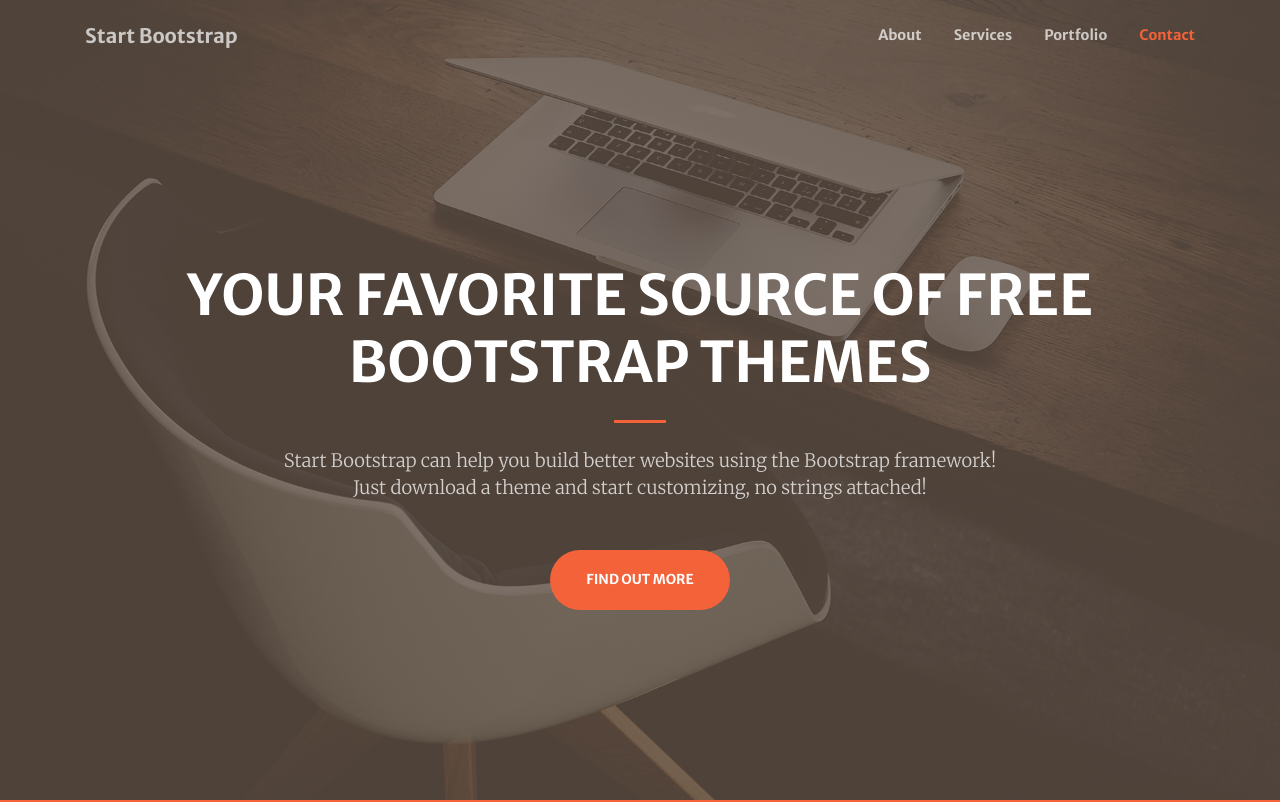
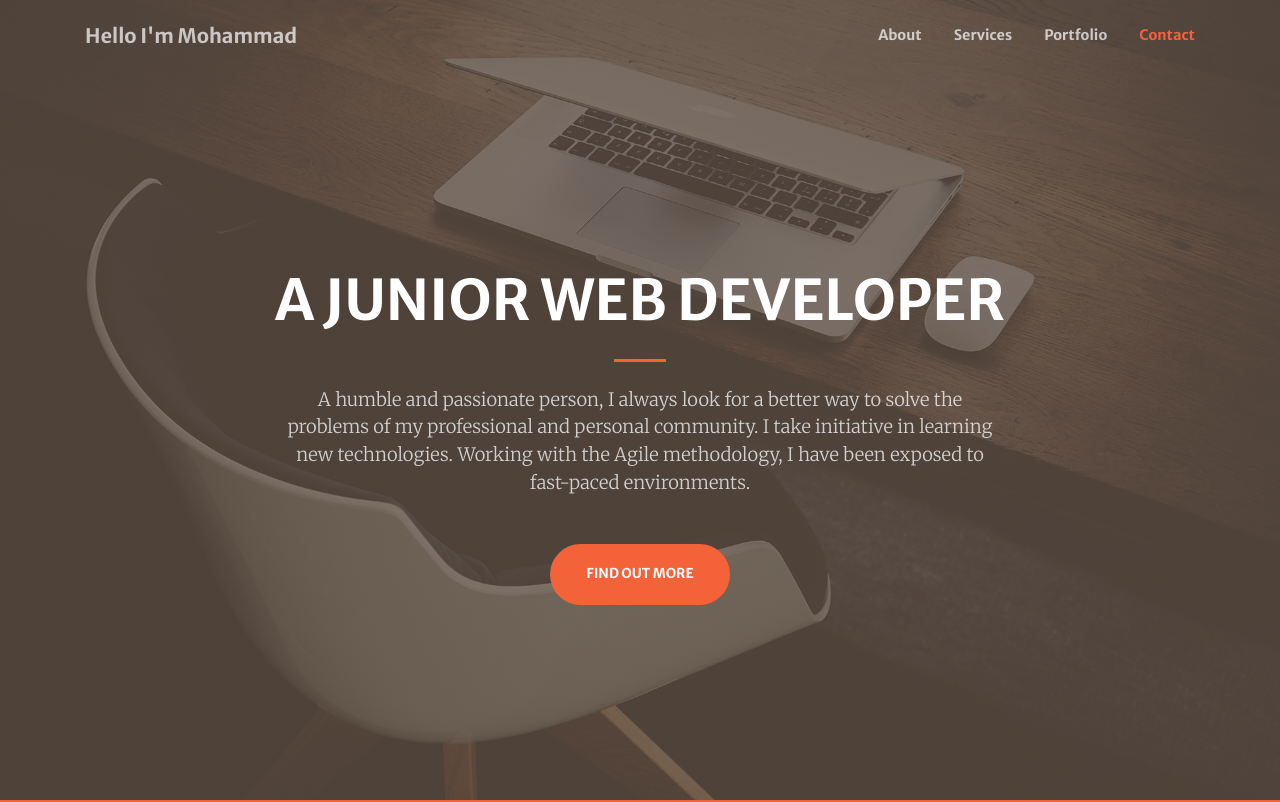
Before and after one commit to mohdtorabi/mohdtorabi.github.io, a plain HTML site: page index.html in a window 1280 px wide. Shown: the top 802 px of the page. Drawn offline with nearby package versions, Linux system fonts and the light colour scheme.

Commit message:
initial commit

```diff
--- a/index.html
+++ b/index.html
@@ -22,7 +22,7 @@
         <!-- Navigation-->
         <nav class="navbar navbar-expand-lg navbar-light fixed-top py-3" id="mainNav">
             <div class="container">
-                <a class="navbar-brand js-scroll-trigger" href="#page-top">Start Bootstrap</a>
+                <a class="navbar-brand js-scroll-trigger" href="#page-top">Hello I'm Mohammad</a>
                 <button class="navbar-toggler navbar-toggler-right" type="button" data-toggle="collapse" data-target="#navbarResponsive" aria-controls="navbarResponsive" aria-expanded="false" aria-label="Toggle navigation"><span class="navbar-toggler-icon"></span></button>
                 <div class="collapse navbar-collapse" id="navbarResponsive">
                     <ul class="navbar-nav ml-auto my-2 my-lg-0">
@@ -39,11 +39,12 @@
             <div class="container h-100">
                 <div class="row h-100 align-items-center justify-content-center text-center">
                     <div class="col-lg-10 align-self-end">
-                        <h1 class="text-uppercase text-white font-weight-bold">Your Favorite Source of Free Bootstrap Themes</h1>
+                        <h1 class="text-uppercase text-white font-weight-bold">A Junior Web Developer</h1>
                         <hr class="divider my-4" />
                     </div>
                     <div class="col-lg-8 align-self-baseline">
-                        <p class="text-white-75 font-weight-light mb-5">Start Bootstrap can help you build better websites using the Bootstrap framework! Just download a theme and start customizing, no strings attached!</p>
+                        <p class="text-white-75 font-weight-light mb-5">A humble and passionate person, I always look for a better way to solve the problems of my professional and personal community. I take initiative in learning new technologies. Working with the Agile methodology, I have been exposed to fast-paced environments.
+                        </p>
                         <a class="btn btn-primary btn-xl js-scroll-trigger" href="#about">Find Out More</a>
                     </div>
                 </div>
```
